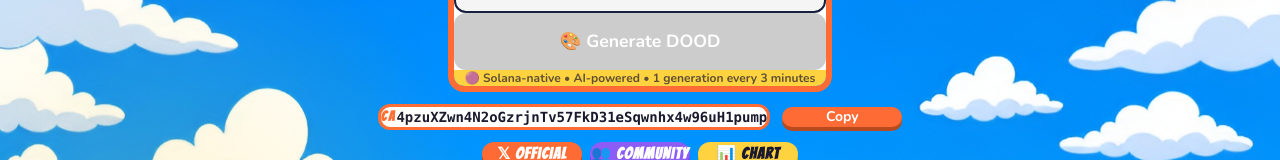
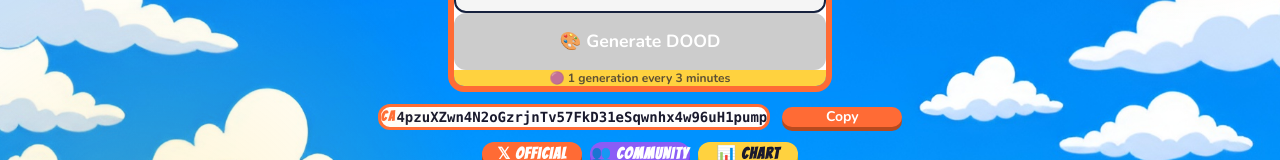
Before and after one commit to pasekaalex/dood-next, a Next.js app: page / in a window 1280 px wide. Shown: the part 375-535 px from the top of the page. Built offline with nearby package versions, Linux system fonts and the light colour scheme; no server answers.

Commit message:
remove AI-powered and Solana-native

```diff
--- a/app/components/PFPSection.tsx
+++ b/app/components/PFPSection.tsx
@@ -142,7 +142,7 @@ export default function PFPSection() {
           )}
 
           <div className="px-4 py-2 text-center" style={{background: 'var(--secondary)'}}>
-            <p className="text-xs font-bold opacity-70">🟣 Solana-native • AI-powered • 1 generation every 3 minutes</p>
+            <p className="text-xs font-bold opacity-70">🟣 1 generation every 3 minutes</p>
           </div>
         </div>
 
```
